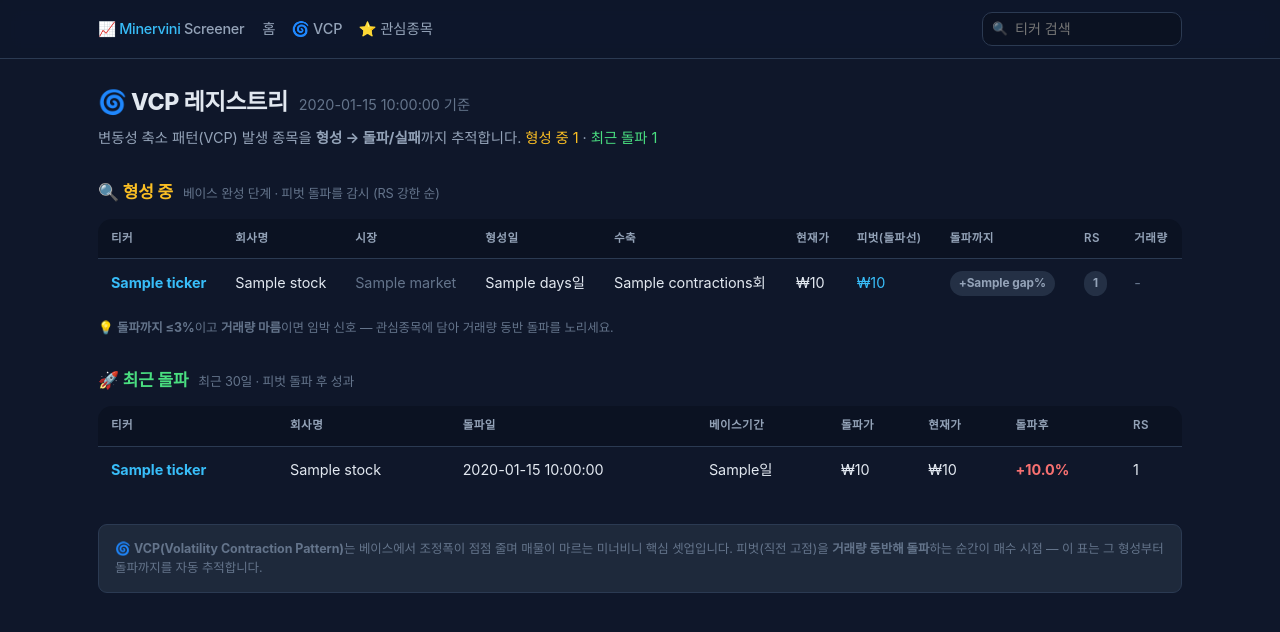
After one commit to RealLight04/minervini-screener, a FastAPI app: template templates/vcp.html in a window 1280 px wide. The commit adds this page. Shown: the top 632 px of the page. Run offline with FastAPI, Linux system fonts and the light colour scheme; the template is opened without the code that fills it: most values are stand-ins (such as "Sample title", 1, 10 or a date in 2020).

Commit message:
feat: VCP 레지스트리 — 발생·돌파·실패 이력 추적 + /vcp 페이지
VCP(변동성 축소 패턴) 종목을 전용 테이블(vcp_events)로 따로 관리:
- 한 베이스를 '최초발생일~최근일'로 누적, 상태 추적(forming→broke_out/failed)
- 매일 스크리닝 후 update_vcp_registry: 종가≥피벗→돌파, 지속→갱신, 방치→실패
- ScreeningResult에 vcp_pivot 추가(매수신호 무관 VCP 피벗 저장)
- /vcp 페이지: 형성 중(감시·돌파까지·거래량마름) + 최근 돌파(베이스기간·돌파후수익)
- prune: forming 영구 보존, 완료건 180일 후 정리
- init_db가 create_all+vcp_pivot ALTER 자가치유(구DB 배포 안전)
- 현재 데이터로 시드(형성 중 18종목)

Co-Authored-By: Claude Opus 4.8 <noreply@anthropic.com>

```diff
--- a/app/database.py
+++ b/app/database.py
@@ -25,4 +25,12 @@ def get_db():
 
 def init_db():
     from app import models  # noqa: F401
-    Base.metadata.create_all(bind=engine)
+    Base.metadata.create_all(bind=engine)   # 없는 테이블 생성(vcp_events 등)
+    # 기존 SQLite DB에 신규 컬럼 보강(create_all은 ALTER를 못 함) — 앱 시작 시 자가치유.
+    # 이게 없으면 vcp_pivot 없는 DB에서 ScreeningResult 쿼리가 'no such column'으로 깨진다.
+    if db_url.startswith("sqlite"):
+        with engine.connect() as conn:
+            cols = {r[1] for r in conn.exec_driver_sql("PRAGMA table_info(screening_results)").fetchall()}
+            if cols and "vcp_pivot" not in cols:
+                conn.exec_driver_sql("ALTER TABLE screening_results ADD COLUMN vcp_pivot FLOAT")
+                conn.commit()
--- a/app/routes.py
+++ b/app/routes.py
@@ -1,4 +1,4 @@
-from datetime import date
+from datetime import date, timedelta
 from fastapi import APIRouter, Depends, Request
 from fastapi.responses import HTMLResponse
 from fastapi.templating import Jinja2Templates
@@ -318,6 +318,56 @@ def watchlist(request: Request):
     return templates.TemplateResponse(request, "watchlist.html", context={})
 
 
+@router.get("/vcp", response_class=HTMLResponse)
+def vcp_page(request: Request, db: Session = Depends(get_db)):
+    """VCP 레지스트리 — 형성 중(감시 대상) + 최근 돌파(셋업 결과) 이력."""
+    from app.models import VCPEvent
+
+    latest = _latest_screen_date(db) or date.today()
+
+    def _days(a, b):
+        return (a - b).days if (a and b) else None
+
+    # 형성 중 — RS 강한 순
+    forming = (
+        db.query(VCPEvent, Stock)
+        .join(Stock, Stock.id == VCPEvent.stock_id)
+        .filter(VCPEvent.status == "forming")
+        .order_by(VCPEvent.rs_rank.desc())
+        .all()
+    )
+    forming_rows = []
+    for ev, s in forming:
+        gap = (round((ev.pivot_price / ev.close - 1) * 100, 1)
+               if (ev.pivot_price and ev.close and ev.close < ev.pivot_price) else None)
+        forming_rows.append({"ev": ev, "stock": s, "market": s.market or "US",
+                             "days": _days(latest, ev.first_detected), "gap": gap})
+
+    # 최근 30일 돌파 — 돌파 후 성과(현재가 대비)까지
+    broke = (
+        db.query(VCPEvent, Stock)
+        .join(Stock, Stock.id == VCPEvent.stock_id)
+        .filter(VCPEvent.status == "broke_out", VCPEvent.breakout_date >= latest - timedelta(days=30))
+        .order_by(VCPEvent.breakout_date.desc())
+        .all()
+    )
+    broke_rows = []
+    for ev, s in broke:
+        cur = (db.query(ScreeningResult.close)
+               .filter(ScreeningResult.stock_id == s.id)
+               .order_by(ScreeningResult.screen_date.desc()).first())
+        cur_close = cur[0] if cur else None
+        ret = (round((cur_close / ev.breakout_price - 1) * 100, 1)
+               if (cur_close and ev.breakout_price) else None)
+        broke_rows.append({"ev": ev, "stock": s, "market": s.market or "US",
+                           "base_days": _days(ev.breakout_date, ev.first_detected),
+                           "cur_close": cur_close, "ret": ret})
+
+    return templates.TemplateResponse(request, "vcp.html", context={
+        "forming": forming_rows, "broke": broke_rows, "screen_date": latest,
+    })
+
+
 @router.get("/api/quote")
 def quote(tickers: str = "", db: Session = Depends(get_db)):
     """관심종목용 요약: 콤마구분 티커들의 신호/현재가/RS/피벗."""
--- a/templates/base.html
+++ b/templates/base.html
@@ -169,6 +169,7 @@
       <a class="brand" href="/">📈 <span>Minervini</span> Screener</a>
       <div class="nav-links">
         <a href="/">홈</a>
+        <a href="/vcp">🌀 VCP</a>
         <a href="/watchlist">⭐ 관심종목</a>
       </div>
       <form class="search" action="/search" method="get">
--- /dev/null
+++ b/templates/vcp.html
@@ -0,0 +1,79 @@
+{% extends "base.html" %}
+{% block title %}VCP 레지스트리 — Minervini Screener{% endblock %}
+{% block content %}
+<div style="margin-bottom:22px;">
+  <div style="display:flex; align-items:baseline; gap:11px; flex-wrap:wrap;">
+    <h2 class="page-title">🌀 VCP 레지스트리</h2>
+    <span class="faint" style="font-size:0.9rem;">{{ screen_date }} 기준</span>
+  </div>
+  <p class="muted" style="font-size:0.9rem; margin-top:6px;">
+    변동성 축소 패턴(VCP) 발생 종목을 <strong>형성 → 돌파/실패</strong>까지 추적합니다.
+    <span style="color:var(--amber);">형성 중 {{ forming|length }}</span> ·
+    <span style="color:var(--green);">최근 돌파 {{ broke|length }}</span>
+  </p>
+</div>
+
+<!-- 형성 중 (감시 대상) -->
+<div class="section-title" style="color:var(--amber);">🔍 형성 중 <span class="hint">베이스 완성 단계 · 피벗 돌파를 감시 (RS 강한 순)</span></div>
+{% if forming %}
+<div class="table-wrap">
+<table class="cards">
+  <thead>
+    <tr><th>티커</th><th>회사명</th><th>시장</th><th>형성일</th><th>수축</th><th>현재가</th><th>피벗(돌파선)</th><th>돌파까지</th><th>RS</th><th>거래량</th></tr>
+  </thead>
+  <tbody>
+    {% for r in forming %}
+    <tr>
+      <td data-label="티커"><a class="ticker-link" href="/stock/{{ r.stock.ticker }}">{{ r.stock.ticker }}</a></td>
+      <td data-label="회사명">{{ r.stock.name or '-' }}</td>
+      <td data-label="시장"><span class="faint">{{ market_labels.get(r.market, r.market) }}</span></td>
+      <td data-label="형성일">{% if r.days is not none %}{{ r.days }}일{% else %}-{% endif %}</td>
+      <td data-label="수축">{% if r.ev.contractions %}{{ r.ev.contractions }}회{% else %}-{% endif %}</td>
+      <td data-label="현재가">{{ fmt_price(r.ev.close, r.market) }}</td>
+      <td data-label="피벗(돌파선)"><span style="color:var(--accent);">{{ fmt_price(r.ev.pivot_price, r.market) }}</span></td>
+      <td data-label="돌파까지">{% if r.gap is not none %}<span class="badge {% if r.gap <= 3 %}badge-green{% else %}badge-gray{% endif %}">+{{ r.gap }}%</span>{% else %}<span class="badge badge-green">돌파권</span>{% endif %}</td>
+      <td data-label="RS">{% if r.ev.rs_rank %}<span class="badge {% if r.ev.rs_rank >= 90 %}badge-green{% else %}badge-gray{% endif %}">{{ "%.0f"|format(r.ev.rs_rank) }}</span>{% else %}-{% endif %}</td>
+      <td data-label="거래량">{% if r.ev.volume_dryup %}<span class="badge badge-green" title="거래량 마름(dry-up)">🫧 마름</span>{% else %}<span class="faint">-</span>{% endif %}</td>
+    </tr>
+    {% endfor %}
+  </tbody>
+</table>
+</div>
+<p class="faint" style="font-size:0.78rem; margin-top:10px;">💡 <strong>돌파까지 ≤3%</strong>이고 <strong>거래량 마름</strong>이면 임박 신호 — 관심종목에 담아 거래량 동반 돌파를 노리세요.</p>
+{% else %}
+<p class="faint" style="padding:12px 0;">형성 중인 VCP가 없습니다. (다음 스크리닝부터 누적됩니다)</p>
+{% endif %}
+
+<!-- 최근 돌파 (셋업 결과) -->
+<div class="section-title" style="color:var(--green);">🚀 최근 돌파 <span class="hint">최근 30일 · 피벗 돌파 후 성과</span></div>
+{% if broke %}
+<div class="table-wrap">
+<table class="cards">
+  <thead>
+    <tr><th>티커</th><th>회사명</th><th>돌파일</th><th>베이스기간</th><th>돌파가</th><th>현재가</th><th>돌파후</th><th>RS</th></tr>
+  </thead>
+  <tbody>
+    {% for r in broke %}
+    <tr>
+      <td data-label="티커"><a class="ticker-link" href="/stock/{{ r.stock.ticker }}">{{ r.stock.ticker }}</a></td>
+      <td data-label="회사명">{{ r.stock.name or '-' }}</td>
+      <td data-label="돌파일">{{ r.ev.breakout_date }}</td>
+      <td data-label="베이스기간">{% if r.base_days is not none %}{{ r.base_days }}일{% else %}-{% endif %}</td>
+      <td data-label="돌파가">{{ fmt_price(r.ev.breakout_price, r.market) }}</td>
+      <td data-label="현재가">{{ fmt_price(r.cur_close, r.market) }}</td>
+      <td data-label="돌파후">{% if r.ret is not none %}<span style="color:{% if r.ret >= 0 %}var(--green){% else %}var(--red){% endif %}; font-weight:650;">{{ "%+.1f"|format(r.ret) }}%</span>{% else %}-{% endif %}</td>
+      <td data-label="RS">{% if r.ev.rs_rank %}{{ "%.0f"|format(r.ev.rs_rank) }}{% else %}-{% endif %}</td>
+    </tr>
+    {% endfor %}
+  </tbody>
+</table>
+</div>
+{% else %}
+<p class="faint" style="padding:12px 0;">최근 30일 내 돌파한 VCP가 없습니다.</p>
+{% endif %}
+
+<p class="faint" style="margin-top:30px; padding:14px 16px; background:var(--surface); border:1px solid var(--border); border-radius:var(--radius-sm); font-size:0.78rem; line-height:1.6;">
+  🌀 <strong>VCP(Volatility Contraction Pattern)</strong>는 베이스에서 조정폭이 점점 줄며 매물이 마르는 미너비니 핵심 셋업입니다.
+  피벗(직전 고점)을 <strong>거래량 동반해 돌파</strong>하는 순간이 매수 시점 — 이 표는 그 형성부터 돌파까지를 자동 추적합니다.
+</p>
+{% endblock %}
```
Also changed, not shown: app/models.py (+32 -0 lines), app/screener.py (+98 -2 lines), 1 other file.
